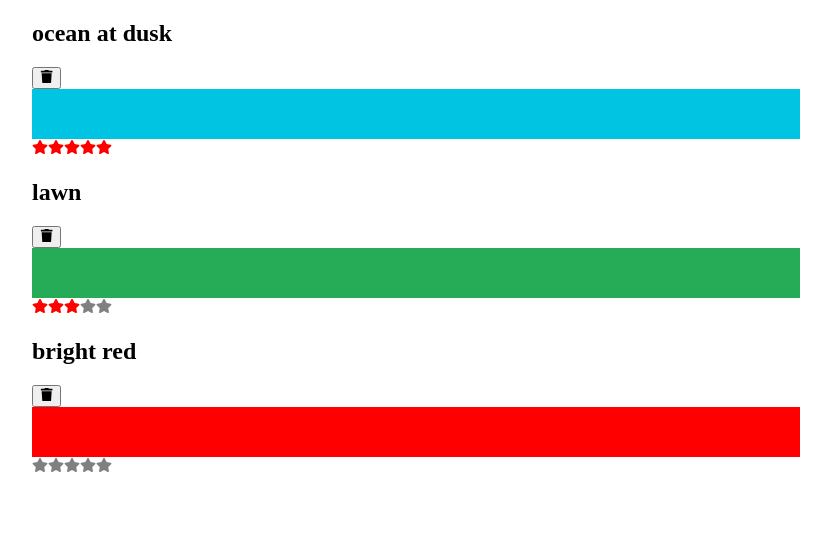
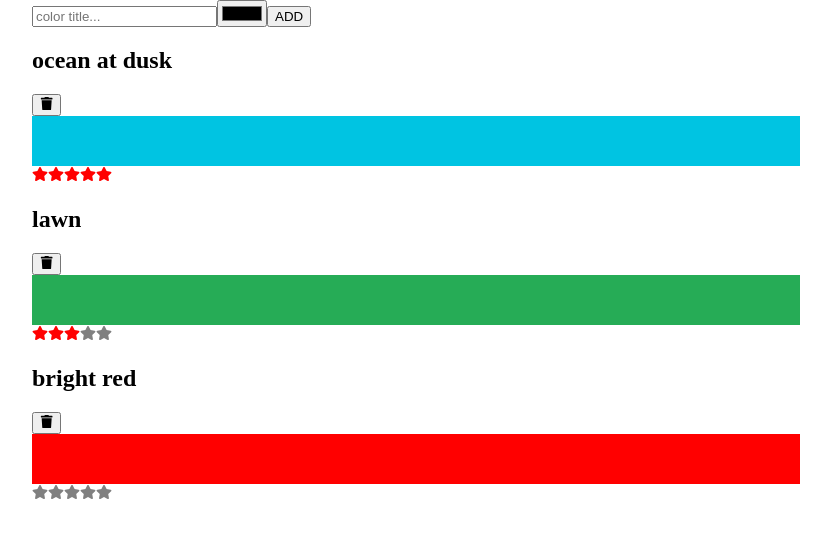
Before and after one commit to Sheerlore/star-rating-app, a React (Create React App) app: page / in a window 1280 px wide. Shown: the top 538 px of the page, without its empty margins (224-1055 px from the left). Built offline with nearby package versions, Linux system fonts and the light colour scheme.

Commit message:
入力のステート値反映

```diff
--- a/src/App.js
+++ b/src/App.js
@@ -3,11 +3,28 @@
 
 import './App.css';
 import ColorList from './ColorList';
+import AddColorForm from './AddColorForm';
+import { v4 } from "uuid";
 
 
 function App() {
   const [colors, setColors] = useState(colorData);
   return (
+    <>
+      <AddColorForm
+        onNewColor={(title, color) => {
+          const newColors = [
+            ...colors,
+            {
+              id: v4(),
+              rating: 0,
+              title,
+              color
+            }
+          ];
+          setColors(newColors);
+        }}
+      />
       <ColorList
         colors={colors}
         onRateColor={(id, rating) => {
@@ -21,6 +38,7 @@
           setColors(newColors);
         }}
       />
+    </>
   )
 }
 
```
Lines whose indentation alone changed are shown as unchanged.
